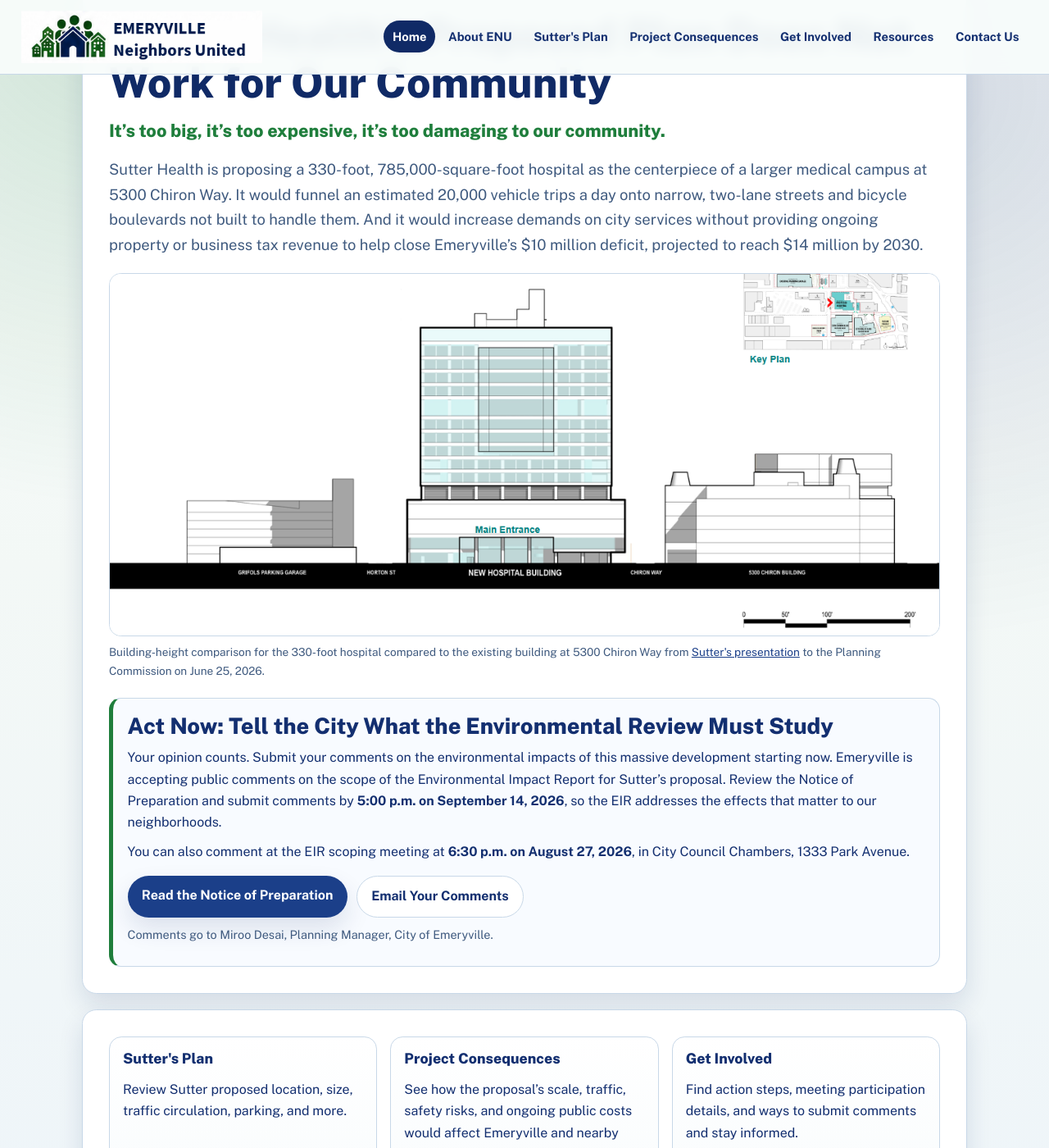
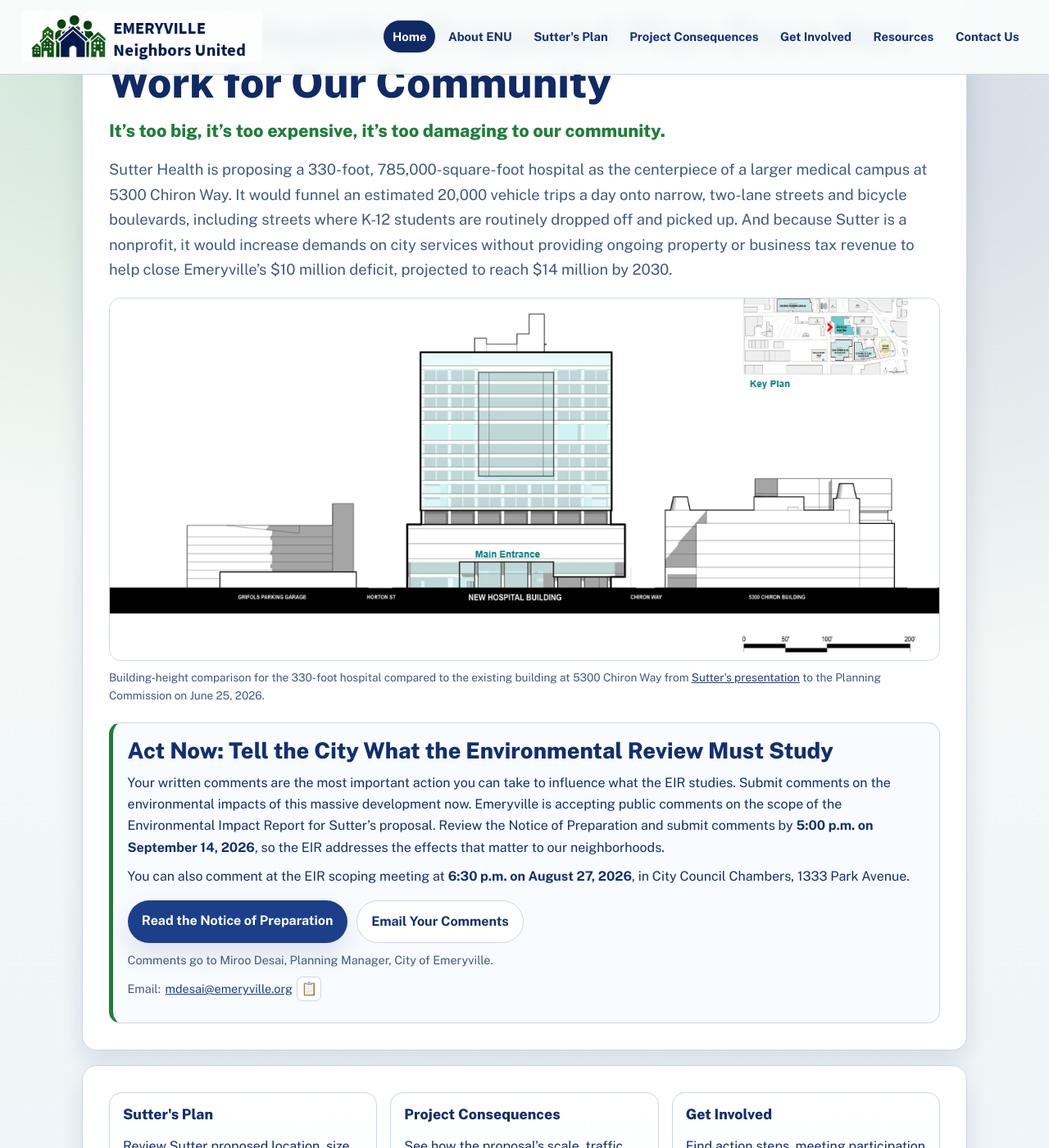
Before and after one commit to kcmasterpiece/neighbors-united, a Jekyll site: the page built from index.html, in a window 1280 px wide and 1400 px high, scrolled down 196 px. Shown: the whole window at 82% size. Built offline with Jekyll 4.4.1, drawn with Linux system fonts in a browser that asks for light colours.

Commit message:
Expand EIR action and construction impacts

```diff
--- a/_layouts/default.html
+++ b/_layouts/default.html
@@ -8,7 +8,6 @@
       name="description"
       content="{{ page.description | default: site.description }}"
     />
-    <meta name="robots" content="noindex, nofollow" />
     <link rel="preconnect" href="https://fonts.googleapis.com" />
     <link rel="preconnect" href="https://fonts.gstatic.com" crossorigin />
     <link
--- a/index.html
+++ b/index.html
@@ -11,9 +11,10 @@
   <p class="lead hero-summary">
     Sutter Health is proposing a 330-foot, 785,000-square-foot hospital as the centerpiece of a
     larger medical campus at 5300 Chiron Way. It would funnel an estimated 20,000 vehicle trips a
-    day onto narrow, two-lane streets and bicycle boulevards not built to handle them. And it would
-    increase demands on city services without providing ongoing property or business tax revenue
-    to help close Emeryville’s $10 million deficit, projected to reach $14 million by 2030.
+    day onto narrow, two-lane streets and bicycle boulevards, including streets where K-12 students
+    are routinely dropped off and picked up. And because Sutter is a nonprofit, it would increase
+    demands on city services without providing ongoing property or business tax revenue to help
+    close Emeryville’s $10 million deficit, projected to reach $14 million by 2030.
   </p>
   <figure class="media-figure">
     <img src="{{ '/content/images/building height compared to neighboring buildings.png' | relative_url }}" alt="Sutter diagram comparing the proposed hospital height with neighboring buildings" />
@@ -26,8 +27,8 @@
   <div class="nop-callout">
     <h2>Act Now: Tell the City What the Environmental Review Must Study</h2>
     <p>
-      Your opinion counts. Submit your comments on the environmental impacts of this massive
-      development starting now.
+      Your written comments are the most important action you can take to influence what the EIR
+      studies. Submit comments on the environmental impacts of this massive development now.
       Emeryville is accepting public comments on the scope of the Environmental Impact Report for
       Sutter’s proposal. Review the Notice of Preparation and submit comments by
       <strong>5:00 p.m. on September 14, 2026</strong>, so the EIR addresses the effects that matter
@@ -42,6 +43,11 @@
       <a class="btn btn-secondary" href="mailto:mdesai@emeryville.org?subject=Sutter%20Hospital%20Medical%20Center%20EIR%20Scoping%20Comment">Email Your Comments</a>
     </div>
     <p class="action-note">Comments go to Miroo Desai, Planning Manager, City of Emeryville.</p>
+    <p class="email-contact">
+      <span>Email:</span>
+      <a href="mailto:mdesai@emeryville.org">mdesai@emeryville.org</a>
+      <button class="copy-email" type="button" data-copy-text="mdesai@emeryville.org" aria-label="Copy mdesai@emeryville.org" title="Copy email address">&#128203;</button>
+    </p>
   </div>
 </section>
 
--- a/script.js
+++ b/script.js
@@ -19,3 +19,22 @@
     });
   });
 }
+
+Array.from(document.querySelectorAll(".copy-email")).forEach((button) => {
+  button.addEventListener("click", async () => {
+    const emailAddress = button.dataset.copyText;
+
+    if (!emailAddress || !navigator.clipboard) {
+      return;
+    }
+
+    await navigator.clipboard.writeText(emailAddress);
+    button.textContent = "Copied";
+    button.setAttribute("aria-label", "Email address copied");
+
+    window.setTimeout(() => {
+      button.innerHTML = "&#128203;";
+      button.setAttribute("aria-label", `Copy ${emailAddress}`);
+    }, 1600);
+  });
+});
--- a/styles.css
+++ b/styles.css
@@ -305,6 +305,35 @@
   font-size: 0.9rem;
 }
 
+.email-contact {
+  display: flex;
+  flex-wrap: wrap;
+  align-items: center;
+  gap: 0.35rem;
+  margin: 0.45rem 0 0;
+  color: var(--muted);
+  font-size: 0.9rem;
+}
+
+.copy-email {
+  display: inline-grid;
+  width: 1.85rem;
+  height: 1.85rem;
+  place-items: center;
+  padding: 0;
+  border: 1px solid var(--line);
+  border-radius: 0.4rem;
+  background: #ffffff;
+  color: var(--ink);
+  cursor: pointer;
+  font-size: 1rem;
+}
+
+.copy-email:hover,
+.copy-email:focus-visible {
+  background: #f3f8f6;
+}
+
 .btn {
   display: inline-block;
   text-decoration: none;
```
Also changed, not shown: get-involved.md (+1 -1 lines), project-consequences.md (+33 -6 lines).
